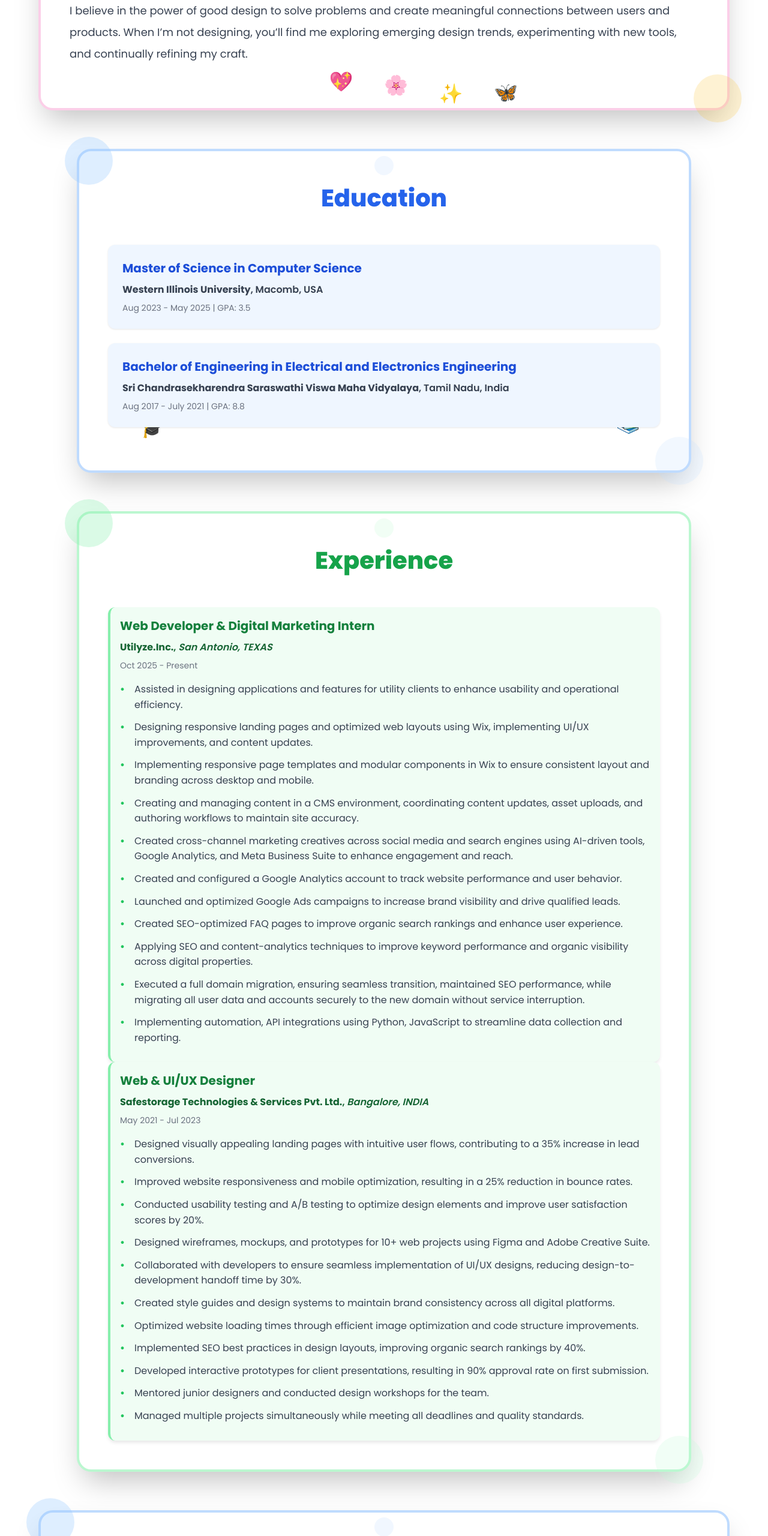
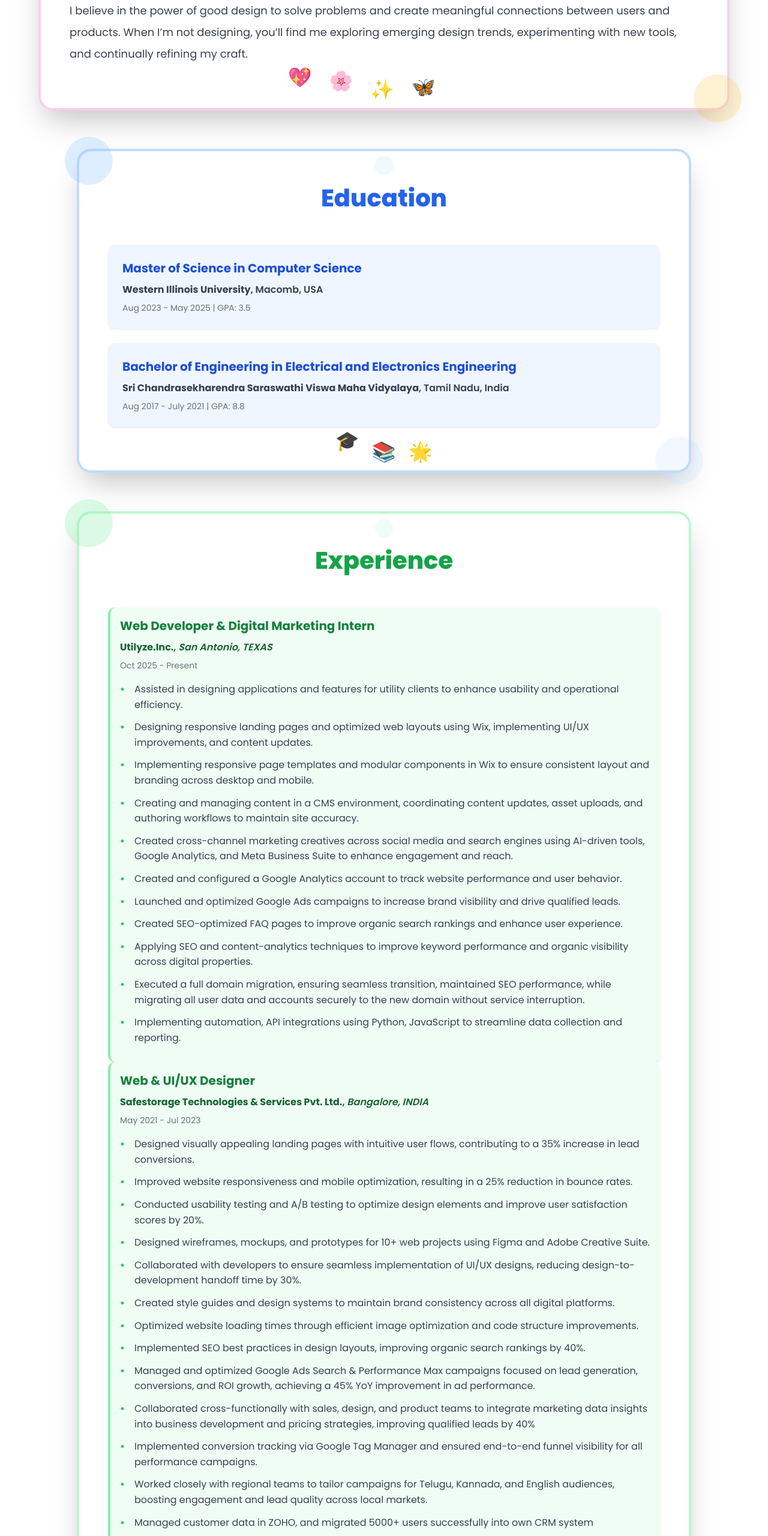
Before and after one commit to VedaSireesha/portfolio_new, a plain HTML site: page index.html in a window 1280 px wide. Shown: the part 1140-3700 px from the top of the page at 60% size. Drawn offline with Linux system fonts and the light colour scheme.

Commit message:
Update index.html

```diff
--- a/index.html
+++ b/index.html
@@ -77,10 +77,10 @@
             <div class="decorative-circle circle-tc" style="background: #fce7f3;"></div>
 
             <!-- Animated Emojis -->
-            <span class="animated-emoji" style="bottom: 0%; left: 42%;">💖</span>
-            <span class="animated-emoji" style="bottom: 0%; left: 50%; animation-delay: 0.4s;">🌸</span>
-            <span class="animated-emoji" style="bottom: 0%; left: 58%; animation-delay: 0.8s;">✨</span>
-            <span class="animated-emoji" style="bottom: 0%; left: 66%; animation-delay: 1.2s;">🦋</span>
+            <span class="animated-emoji" style="bottom: 1%; left: 36%;">💖</span>
+            <span class="animated-emoji" style="bottom: 1%; left: 42%; animation-delay: 0.4s;">🌸</span>
+            <span class="animated-emoji" style="bottom: 1%; left: 48%; animation-delay: 0.8s;">✨</span>
+            <span class="animated-emoji" style="bottom: 1%; left: 54%; animation-delay: 1.3s;">🦋</span>
 
             <h2 class="about-title">About Me</h2>
             <div style="position: relative; z-index: 1;">
@@ -109,9 +109,9 @@
             <div class="decorative-circle circle-tc" style="background: #dbeafe;"></div>
 
             <!-- Animated Emojis -->
-            <span class="animated-emoji" style="bottom: 5%; left: 10%;">🎓</span>
-            <span class="animated-emoji" style="bottom: 10%; right: 8%; animation-delay: 0.7s;">📚</span>
-            <span class="animated-emoji" style="bottom: 15%; left: 50%; animation-delay: 1.2s;">🌟</span>
+            <span class="animated-emoji" style="bottom: 1%; left: 42%;">🎓</span>
+            <span class="animated-emoji" style="bottom: 1%; left: 48%; animation-delay: 0.7s;">📚</span>
+            <span class="animated-emoji" style="bottom: 1%; left: 54%; animation-delay: 1.2s;">🌟</span>
 
             <h2 class="education-title">Education</h2>
             <div style="position: relative; z-index: 1;">
@@ -139,9 +139,9 @@
             <div class="decorative-circle circle-tc" style="background: #dcfce7;"></div>
 
             <!-- Animated Emojis -->
-            <span class="animated-emoji" style="bottom: 5%; left: 10%;">💼</span>
-            <span class="animated-emoji" style="bottom: 10%; right: 8%; animation-delay: 0.6s;">🌱</span>
-            <span class="animated-emoji" style="bottom: 15%; left: 50%; animation-delay: 1.1s;">🚀</span>
+            <span class="animated-emoji" style="bottom: 1%; left: 42%;">💼</span>
+            <span class="animated-emoji" style="bottom: 1%; left: 48%; animation-delay: 0.6s;">🌱</span>
+            <span class="animated-emoji" style="bottom: 1%; left: 54%; animation-delay: 1.1s;">🚀</span>
 
             <h2 class="experience-title">Experience</h2>
             <div style="position: relative; z-index: 1;">
@@ -182,7 +182,11 @@
                         <li>Created style guides and design systems to maintain brand consistency across all digital platforms.</li>
                         <li>Optimized website loading times through efficient image optimization and code structure improvements.</li>
                         <li>Implemented SEO best practices in design layouts, improving organic search rankings by 40%.</li>
-                        <li>Developed interactive prototypes for client presentations, resulting in 90% approval rate on first submission.</li>
+                        <li>Managed and optimized Google Ads Search & Performance Max campaigns focused on lead generation, conversions, and ROI growth, achieving a 45% YoY improvement in ad performance.</li>
+                        <li>Collaborated cross-functionally with sales, design, and product teams to integrate marketing data insights into business development and pricing strategies, improving qualified leads by 40%</li>
+                        <li>Implemented conversion tracking via Google Tag Manager and ensured end-to-end funnel visibility for all performance campaigns.</li>
+                        <li>Worked closely with regional teams to tailor campaigns for Telugu, Kannada, and English audiences, boosting engagement and lead quality across local markets.</li>
+                        <li>Managed customer data in ZOHO, and migrated 5000+ users successfully into own CRM system</li>
                         <li>Mentored junior designers and conducted design workshops for the team.</li>
                         <li>Managed multiple projects simultaneously while meeting all deadlines and quality standards.</li>
                     </ul>
@@ -200,9 +204,9 @@
             <div class="decorative-circle circle-tc" style="background: #dbeafe;"></div>
 
             <!-- Animated Emojis -->
-            <span class="animated-emoji" style="bottom: 5%; left: 10%;">💻</span>
-            <span class="animated-emoji" style="bottom: 10%; right: 8%; animation-delay: 0.8s;">🛠️</span>
-            <span class="animated-emoji" style="bottom: 15%; left: 50%; animation-delay: 1.3s;">🚀</span>
+            <span class="animated-emoji" style="bottom: 1%; left: 42%;">💻</span>
+            <span class="animated-emoji" style="bottom: 1%; left: 48%; animation-delay: 0.8s;">🛠️</span>
+            <span class="animated-emoji" style="bottom: 1%; left: 54%; animation-delay: 1.3s;">🚀</span>
 
             <h2 class="skills-title">Skills</h2>
             <div style="position: relative; z-index: 1;">
@@ -362,9 +366,9 @@
             <div class="decorative-circle circle-tc" style="background: #f3e8ff;"></div>
 
             <!-- Animated Emojis -->
-            <span class="animated-emoji" style="bottom: 5%; left: 10%;">💻</span>
-            <span class="animated-emoji" style="bottom: 10%; right: 8%; animation-delay: 0.9s;">🚀</span>
-            <span class="animated-emoji" style="bottom: 15%; left: 50%; animation-delay: 1.4s;">✨</span>
+            <span class="animated-emoji" style="bottom: 1%; left: 42%;">💻</span>
+            <span class="animated-emoji" style="bottom: 1%; left: 48%; animation-delay: 0.9s;">🚀</span>
+            <span class="animated-emoji" style="bottom: 1%; left: 54%; animation-delay: 1.4s;">✨</span>
 
             <h2 class="projects-title">Projects</h2>
             <div style="position: relative; z-index: 1;">
```
